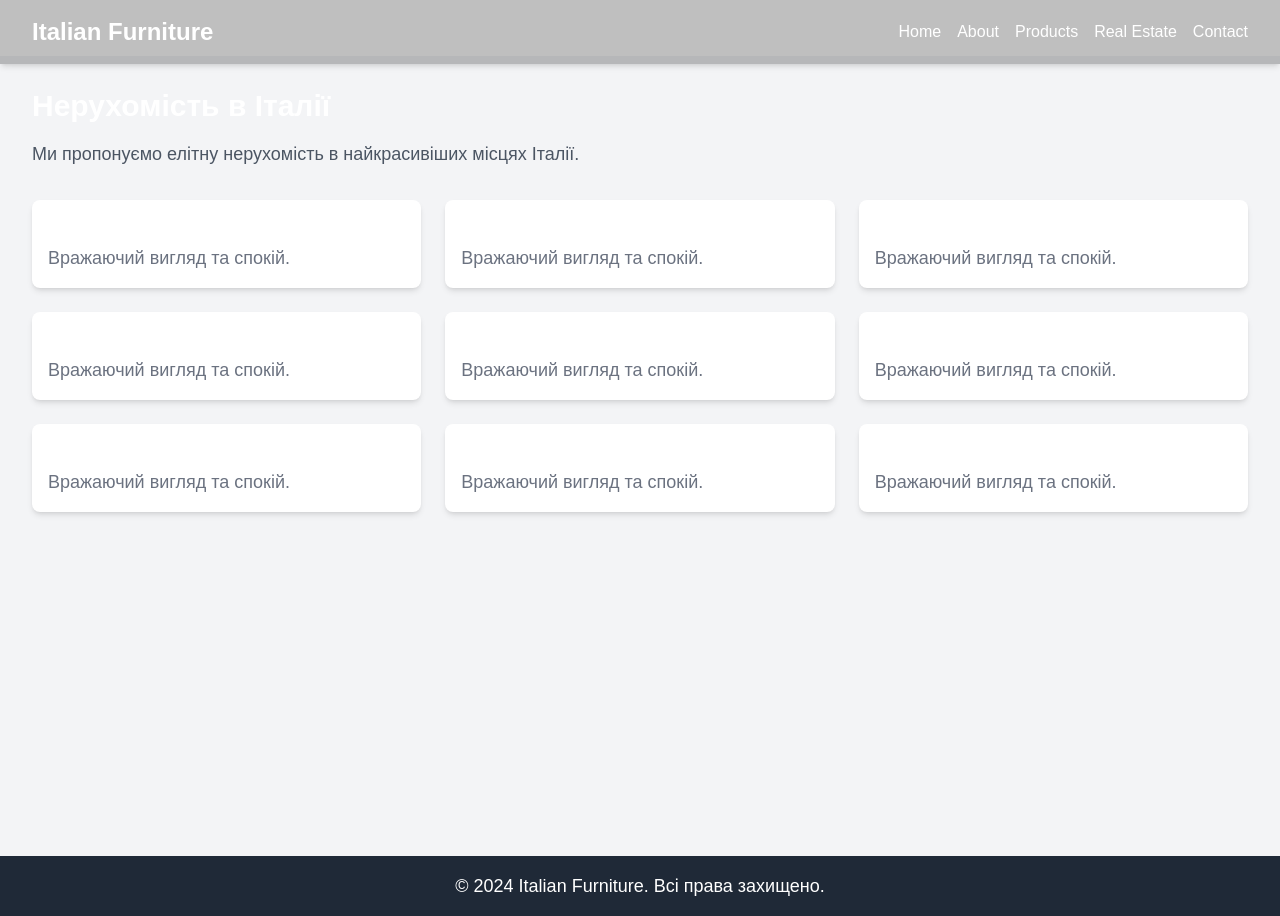
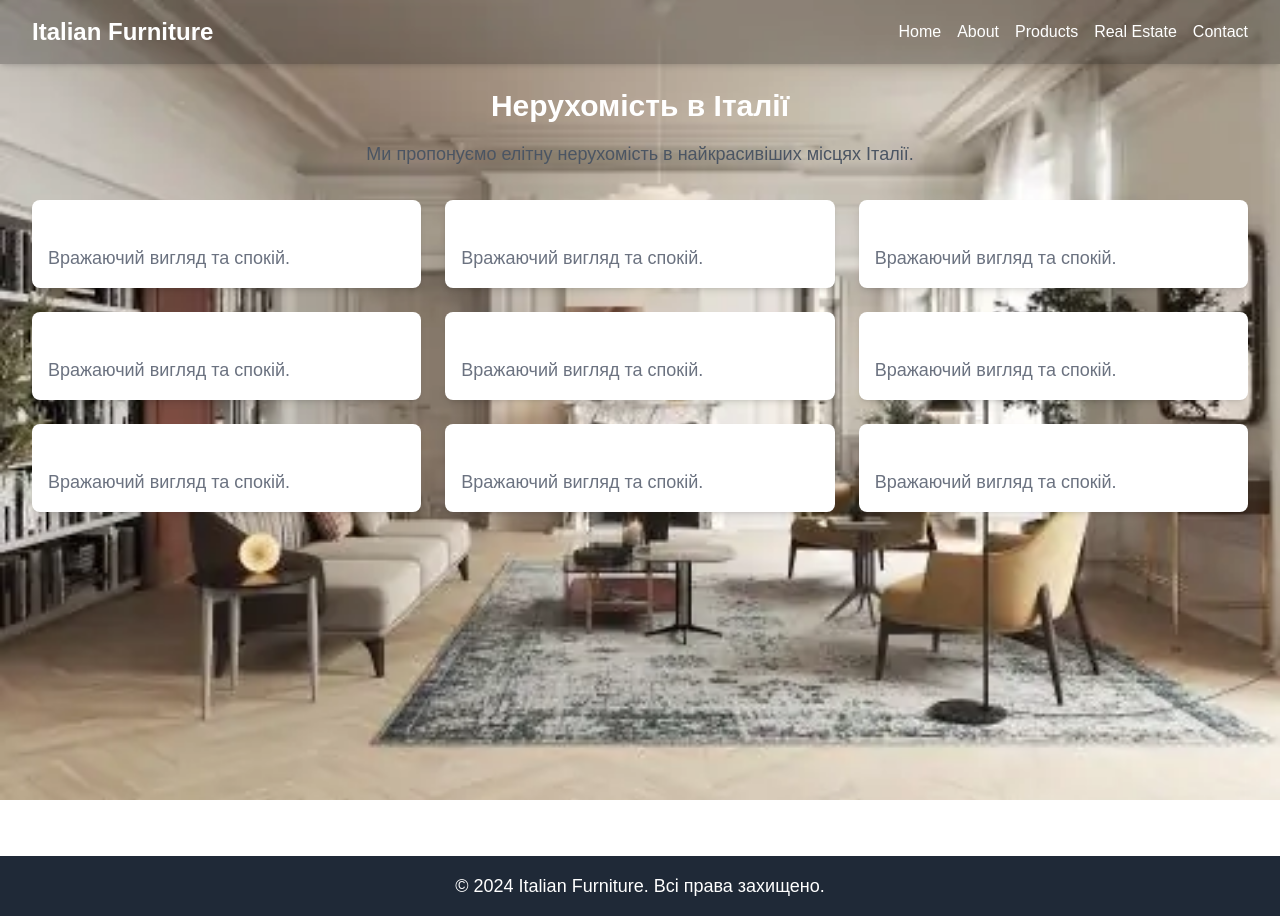
Before and after one commit to Svitly4nyi-Vla2yslav/my-italian-furniture, a Next.js app: page /real-estate in a window 1280 px wide. Built offline with nearby package versions, Linux system fonts and the light colour scheme.

Commit message:
add new icon

```diff
--- a/package.json
+++ b/package.json
@@ -13,7 +13,7 @@
     "@emotion/styled": "^11.13.0",
     "@mui/icons-material": "^6.1.0",
     "@mui/material": "^6.1.0",
-    "next": "14.2.9",
+    "next": "^14.2.12",
     "react": "^18",
     "react-dom": "^18"
   },
--- a/src/app/about/page.tsx
+++ b/src/app/about/page.tsx
@@ -1,8 +1,11 @@
 import React from "react";
+import ImageBackground from "../component/ImageBackground";
 
 const AboutPage: React.FC = () => {
   return (
-    <main className="min-h-screen mt-24 px-4 flex justify-items-center items-center flex-col">
+    <main className="min-h-screen mt-24 px-4 flex justify-items-center
+     items-center flex-col">
+      <ImageBackground />
       <h1 className="text-3xl font-semibold text-primary mb-4">Про нас</h1>
       <p className="text-lg text-gray-600">Ми пропонуємо високоякісні італійські меблі.</p>
     </main>
--- a/src/app/component/BurgerMenu.tsx
+++ b/src/app/component/BurgerMenu.tsx
@@ -14,6 +14,10 @@ import ContactIcon from "@mui/icons-material/ContactMail";
 import VillaIcon from "@mui/icons-material/Villa";
 import ChairIcon from "@mui/icons-material/Chair";
 import InfoIcon from "@mui/icons-material/Info";
+import ManageSearchIcon from "@mui/icons-material/ManageSearch";
+import MenuOpenIcon from "@mui/icons-material/MenuOpen";
+import FavoriteBorderIcon from "@mui/icons-material/FavoriteBorder";
+
 import Link from "next/link";
 
 type Anchor = "top";
@@ -52,6 +56,8 @@ export default function BurgerMenu() {
       role="presentation"
       onClick={toggleDrawer(anchor, false)}
       onKeyDown={toggleDrawer(anchor, false)}
+      className="bg-transparent flex flex-col justify-between items-center overflow-hidden"
+      // style={{backgroundColor: "transparent", blur: "filter"}}
     >
       <List>
         {links.map((link) => (
@@ -59,25 +65,16 @@ export default function BurgerMenu() {
             <ListItem disablePadding>
               <ListItemButton>
                 <ListItemIcon>{link.icon}</ListItemIcon>
-                <ListItemText className="text-gray-600 hover:to-black"> {link.text}</ListItemText>
+                <ListItemText className="text-gray-600 hover:to-black">
+                  {" "}
+                  {link.text}
+                </ListItemText>
               </ListItemButton>
             </ListItem>
           </Link>
         ))}
       </List>
       <Divider />
-      {/* <List>
-        {["All mail", "Trash", "Spam"].map((text, index) => (
-          <ListItem key={text} disablePadding>
-            <ListItemButton>
-              <ListItemIcon>
-                {index % 2 === 0 ? <InboxIcon /> : <MailIcon />}
-              </ListItemIcon>
-              <ListItemText primary={text} />
-            </ListItemButton>
-          </ListItem>
-        ))}
-      </List> */}
     </Box>
   );
 
@@ -85,12 +82,36 @@ export default function BurgerMenu() {
     <div className="text-2xl font-bold text-primary">
       {(["top"] as const).map((anchor) => (
         <React.Fragment key={anchor}>
-          <Button
-            className="text-2xl font-bold text-primary"
-            onClick={toggleDrawer(anchor, true)}
-          >
-            Menu
-          </Button>
+          <ul className="flex flex-row items-center">
+            <li>
+              {" "}
+              <Button>
+                {" "}
+                <ManageSearchIcon
+                  style={{ fontSize: 32, color: "white" }}
+                />{" "}
+              </Button>
+            </li>
+            <li>
+              <Link href="/real-estate">
+                <FavoriteBorderIcon style={{ fontSize: 24, color: "white" }} />
+              </Link>
+            </li>
+            <li>
+
+            </li>
+            <li>
+              {" "}
+              <Button
+                style={{ fontSize: 32, color: "white" }}
+                className="text-2xl font-bold text-primary"
+                onClick={toggleDrawer(anchor, true)}
+              >
+                <MenuOpenIcon style={{ fontSize: 32, color: "white" }} />
+              </Button>
+            </li>
+          </ul>
+
           <SwipeableDrawer
             anchor={anchor}
             open={state[anchor]}
--- a/src/app/component/Header.tsx
+++ b/src/app/component/Header.tsx
@@ -3,7 +3,8 @@ import React from "react";
 
 const Header: React.FC = () => {
   return (
-    <header className="bg-transparent  shadow-md py-4 hover:backdrop-brightness-75 active:backdrop-brightness-75
+    <header className="bg-transparent  shadow-md py-4 hover:backdrop-brightness-75
+     active:backdrop-brightness-75
      ">
       <nav className="container mx-auto flex justify-between items-center">
         <Link href="/" className="text-2xl font-bold text-primary">
--- a/src/app/globals.css
+++ b/src/app/globals.css
@@ -1,6 +1,10 @@
 @tailwind base;
 @tailwind components;
 @tailwind utilities;
+
+* {
+  scrollbar-width: none;
+}
 
 /* Змінні кольорів для світлої та темної теми */
 :root {
--- a/src/app/real-estate/page.tsx
+++ b/src/app/real-estate/page.tsx
@@ -1,12 +1,14 @@
 import React from "react";
+import ImageBackground from "../component/ImageBackground";
 
 const RealEstate: React.FC = () => {
   return (
-    <main className="min-h-screen bg-gray-100 p-8 mt-14">
-      <h2 className="text-3xl font-semibold text-primary mb-4">
+    <main className="min-h-screen flex flex-col flex-wrap  p-8 mt-14">
+      <ImageBackground/>
+      <h2 className="text-3xl text-center font-semibold text-primary mb-4">
         Нерухомість в Італії
       </h2>
-      <p className="text-lg text-gray-600">
+      <p className="text-lg text-center text-gray-600">
         {" "}
         Ми пропонуємо елітну нерухомість в найкрасивіших місцях Італії.
       </p>
```
Also changed, not shown: 1 other file (tests, documents, lock files or other folders).
